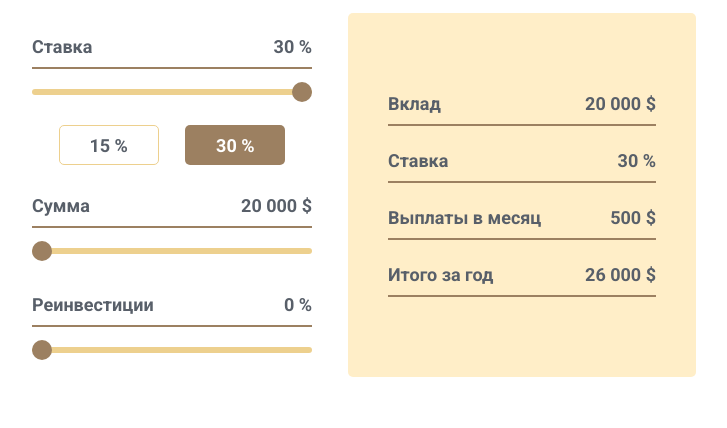
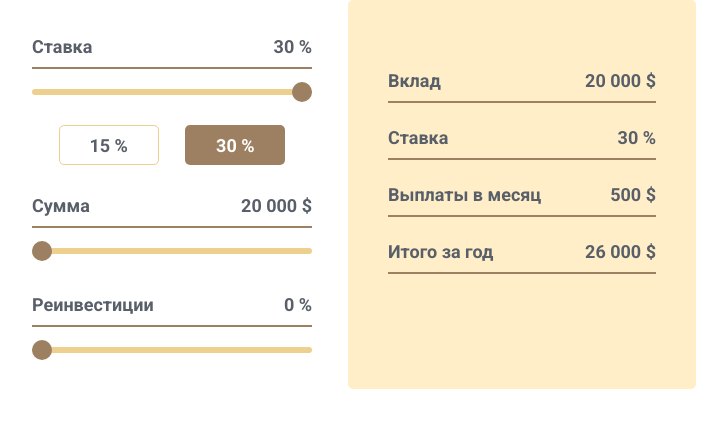
Before and after one commit to Ilya703/Calculator-Dollar, a plain HTML site: page index.html in a window 1280 px wide. Shown: the whole page, without its empty margins (301-1028 px from the left). Drawn offline with Linux system fonts and the light colour scheme.

Commit message:
Update main.css

```diff
--- a/css/main.css
+++ b/css/main.css
@@ -14,7 +14,6 @@ div, p, input, button, form, span, a, ul, li {
     margin: 0 auto;
     display: flex;
     justify-content: center;
-    align-items: center;
     font-family: 'Roboto', sans-serif;
 }
 .flex__box{
@@ -117,7 +116,7 @@ div, p, input, button, form, span, a, ul, li {
 .brown__block{
     background: #FFEEC8;
     border-radius: 5px;
-    padding: 80px 40px;
+    padding: 70px 40px;
 }
 .line__yellow{
     background: #9C8061;
```
